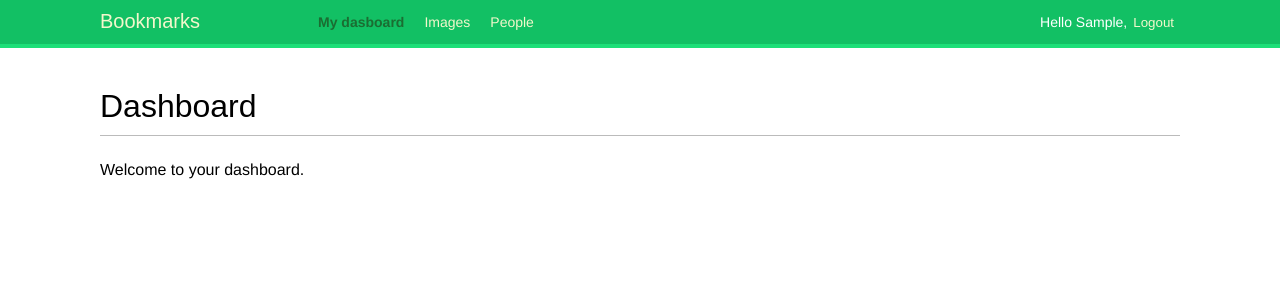
After one commit to amieecode/Social_website, a Django app: page /account/ in a window 1280 px wide. The commit adds this page. Shown: the top 300 px of the page. Run offline with Django 5.2, Linux system fonts and the light colour scheme; the visitor is signed in with stand-in values (Sample User, id 1); some web fonts are replaced.

Commit message:
Login and Logout views

```diff
--- /dev/null
+++ b/bookmarks/account/templates/account/dashboard.html
@@ -0,0 +1,6 @@
+{% extends "base.html" %}
+{% block title %}Dashboard{% endblock  %}
+{% block content %}
+    <h1>Dashboard</h1>
+    <p>Welcome to your dashboard.</p>
+{% endblock  %}
--- a/bookmarks/account/templates/base.html
+++ b/bookmarks/account/templates/base.html
@@ -10,6 +10,30 @@
 <body>
     <div id="header">
         <span class="logo">Bookmarks</span>
+
+        {% if request.user.is_authenticated %}
+            <ul class="menu">
+                <li {% if section == "dashboard" %} class="selected" {% endif %}>
+                    <a href="{% url "dashboard" %}">My dasboard</a>
+                </li>
+                <li {% if section == "images" %} class="selected" {% endif %}>
+                    <a href="#">Images</a>
+                </li>
+                <li {% if section == "people" %} class="selected" {% endif %}>
+                    <a href="#">People</a>
+                </li>
+            </ul>
+        {% endif %}
+        <span class="user">
+            {% if request.user.is_authenticated %} Hello {{ request.user.first_name|default:request.user.username }},
+                <form action="{% url "logout" %}" method="post">
+                    <button type="submit">Logout</button>
+                    {% csrf_token %}
+                </form>
+                {% else %}
+                    <a href="{% url "login" %}">Log-in</a>
+            {% endif %}
+        </span>
     </div>
     <div id="content">
         {% block content %}{% endblock %}
--- a/bookmarks/account/urls.py
+++ b/bookmarks/account/urls.py
@@ -1,6 +1,10 @@
+from django.contrib.auth import views as auth_views
 from django.urls import path
 from . import views
 
 urlpatterns = [
-    path('login/', views.user_login, name='login'),
+    #path('login/', views.user_login, name='login'),
+    path('login/', auth_views.LoginView.as_view(), name='login'),
+    path('logout/', auth_views.LogoutView.as_view(), name='logout'),
+    path('', views.dashboard, name='dashboard'),
 ]
--- a/bookmarks/account/views.py
+++ b/bookmarks/account/views.py
@@ -1,4 +1,5 @@
 from django.contrib.auth import authenticate, login
+from django.contrib.auth.decorators import login_required
 from django.http import HttpResponse
 from django.shortcuts import render
 from .forms import LoginForm
@@ -22,3 +23,7 @@ def user_login(request):
         form = LoginForm()
 
     return render(request, 'account/login.html', {'form': form})
+
+@login_required
+def dashboard(request):
+    return render( request, 'account/dashboard.html', {'section': 'dashboard'} )
--- a/bookmarks/bookmarks/settings.py
+++ b/bookmarks/bookmarks/settings.py
@@ -122,3 +122,7 @@ STATIC_URL = 'static/'
 # https://docs.djangoproject.com/en/5.0/ref/settings/#default-auto-field
 
 DEFAULT_AUTO_FIELD = 'django.db.models.BigAutoField'
+
+LOGIN_REDIRECT_URL = 'dashboard'
+LOGIN_URL = 'login'
+LOGOUT_URL = 'logout'
```
Also changed, not shown: bookmarks/account/templates/registration/logged_out.html (added, +8 -0 lines), bookmarks/account/templates/registration/login.html (added, +20 -0 lines).
